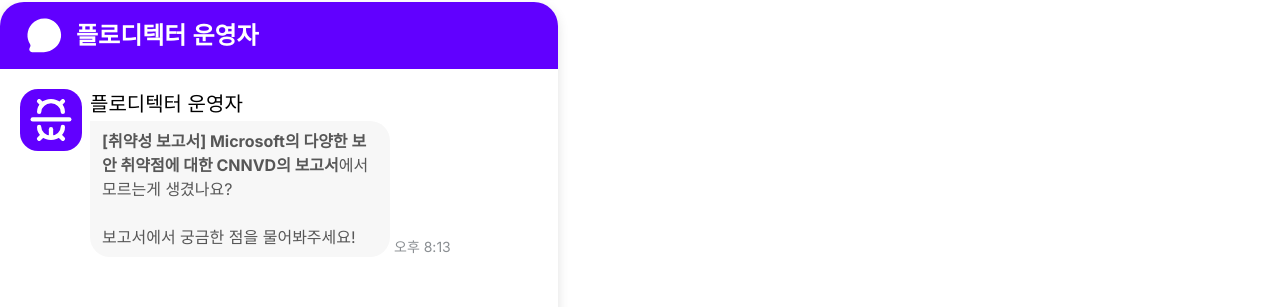
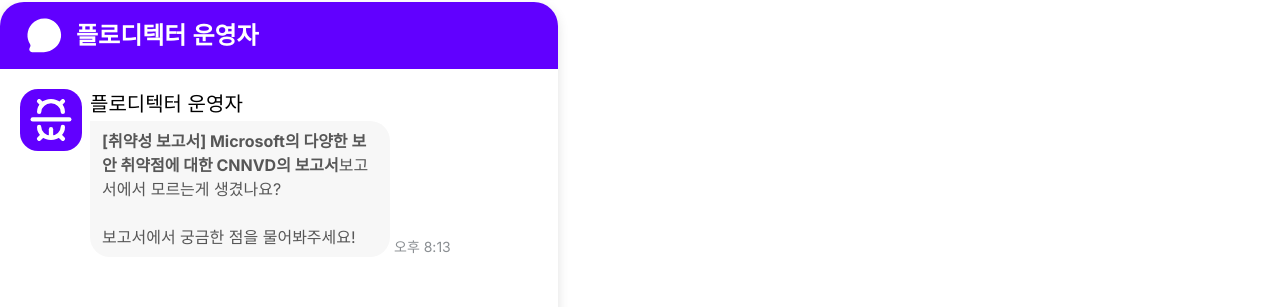
Before and after one commit to sockki/flawDetector, a Next.js app: page /ye in a window 1280 px wide. Shown: the part 135-442 px from the top of the page. Built offline with nearby package versions, Linux system fonts and the light colour scheme.

Commit message:
Fix: 라이브러리 삭제하고, 그에 맞춘 수정

```diff
--- a/src/components/Chatbot/Chatbot.tsx
+++ b/src/components/Chatbot/Chatbot.tsx
@@ -3,7 +3,6 @@
 import { BugIcon, ChatIcon, SendIcon } from '@/public/index';
 import { format } from 'date-fns/format';
 import { ko } from 'date-fns/locale';
-import DOMPurify from 'dompurify';
 import { ChangeEvent, KeyboardEvent, useEffect, useRef, useState } from 'react';
 import { twMerge } from 'tailwind-merge';
 
@@ -23,22 +22,10 @@ const news = {
 };
 
 export default function Chatbot() {
-  const initialMessages: Message[] = [
-    {
-      sender: 'bot',
-      content: `<b>${news.title}</b>에서 모르는게 생겼나요? <br /> <br />보고서에서 궁금한 점을 물어봐주세요!`,
-      sentAt: new Date().toISOString(),
-    },
-  ];
-
-  const [message, setMessage] = useState<Message[]>(initialMessages);
+  const [message, setMessage] = useState<Message[]>([]);
   const [inputText, setInputText] = useState('');
   const textareaRef = useRef<HTMLTextAreaElement>(null);
   const messagesContainerRef = useRef<HTMLDivElement>(null);
-
-  const createMarkup = (html: string) => {
-    return { __html: DOMPurify.sanitize(html) };
-  };
 
   const handleOnChange = (e: ChangeEvent<HTMLTextAreaElement>) => {
     setInputText(e.target.value);
@@ -114,6 +101,28 @@ export default function Chatbot() {
         ref={messagesContainerRef}
         className="flex flex-1 flex-col gap-[2.4rem] overflow-hidden overflow-y-scroll px-[2rem] pt-[2rem] text-[1.6rem]"
       >
+        <article>
+          <h4 className="sr-only">bot의 말</h4>
+          <div className="flex w-full gap-[0.8rem]">
+            <div className="flex h-[6.2rem] w-[6.2rem] items-center justify-center rounded-[1.8rem] bg-primary-500">
+              <BugIcon width={42} height={42} stroke="white" />
+            </div>
+            <div className="flex items-end justify-center gap-[0.4rem]">
+              <div className="flex flex-col items-start gap-[0.2rem]">
+                <div className="text-[2rem]">플로디텍터 운영자</div>
+                <div className="max-w-[30rem] rounded-[2rem] rounded-tl-none bg-[#f7f7f7] px-[1.2rem] py-[0.8rem] text-[#575757]">
+                  <b>{news.title}</b>보고서에서 모르는게 생겼나요?
+                  <br /> <br />
+                  보고서에서 궁금한 점을 물어봐주세요!
+                </div>
+              </div>
+              <span className="text-[1.4rem] font-regular text-[#8B8F93]">
+                {format(new Date(), 'aaa h:mm', { locale: ko })}
+              </span>
+            </div>
+          </div>
+        </article>
+
         {message.map(({ sender, content, sentAt }) => (
           <article key={`${sender} ${sentAt}`}>
             <h4 className="sr-only">{sender}의 말</h4>
@@ -125,28 +134,27 @@ export default function Chatbot() {
                   <BugIcon width={42} height={42} stroke="white" />
                 </div>
               )}
-
+              <div className="flex flex-col items-start gap-[0.2rem]">
+                {sender === 'bot' && <div className="text-[2rem]">플로디텍터 운영자</div>}
                 <div
                   className={twMerge(
                     'flex items-end justify-center gap-[0.4rem]',
                     sender === 'user' && 'flex-row-reverse',
                   )}
                 >
-                <div className="flex flex-col items-start gap-[0.2rem]">
-                  {sender === 'bot' && <div className="text-[2rem]">플로디텍터 운영자</div>}
                   <div
                     className={twMerge(
                       'max-w-[30rem] rounded-[2rem] rounded-tl-none bg-[#f7f7f7] px-[1.2rem] py-[0.8rem] text-[#575757]',
                       sender === 'user' &&
                         'rounded-tl-[2rem] rounded-tr-none bg-primary-500 text-white',
                     )}
-                    // eslint-disable-next-line react/no-danger
-                    dangerouslySetInnerHTML={createMarkup(content)}
-                  />
+                  >
+                    {content}
                   </div>
                   <span className="text-[1.4rem] font-regular text-[#8B8F93]">
                     {format(new Date(sentAt), 'aaa h:mm', { locale: ko })}
                   </span>
+                </div>
               </div>
             </div>
           </article>
```
Lines whose indentation alone changed are shown as unchanged.
